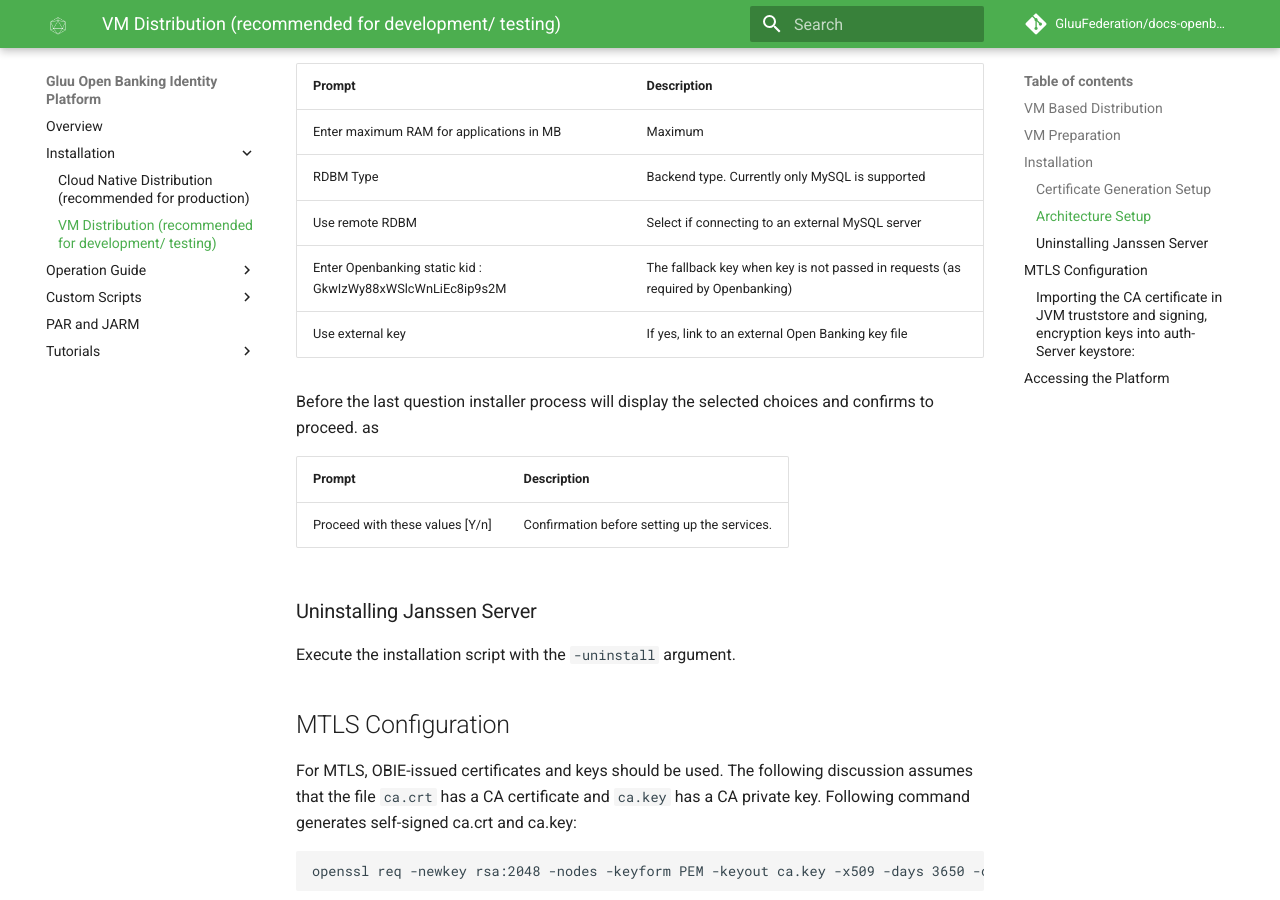
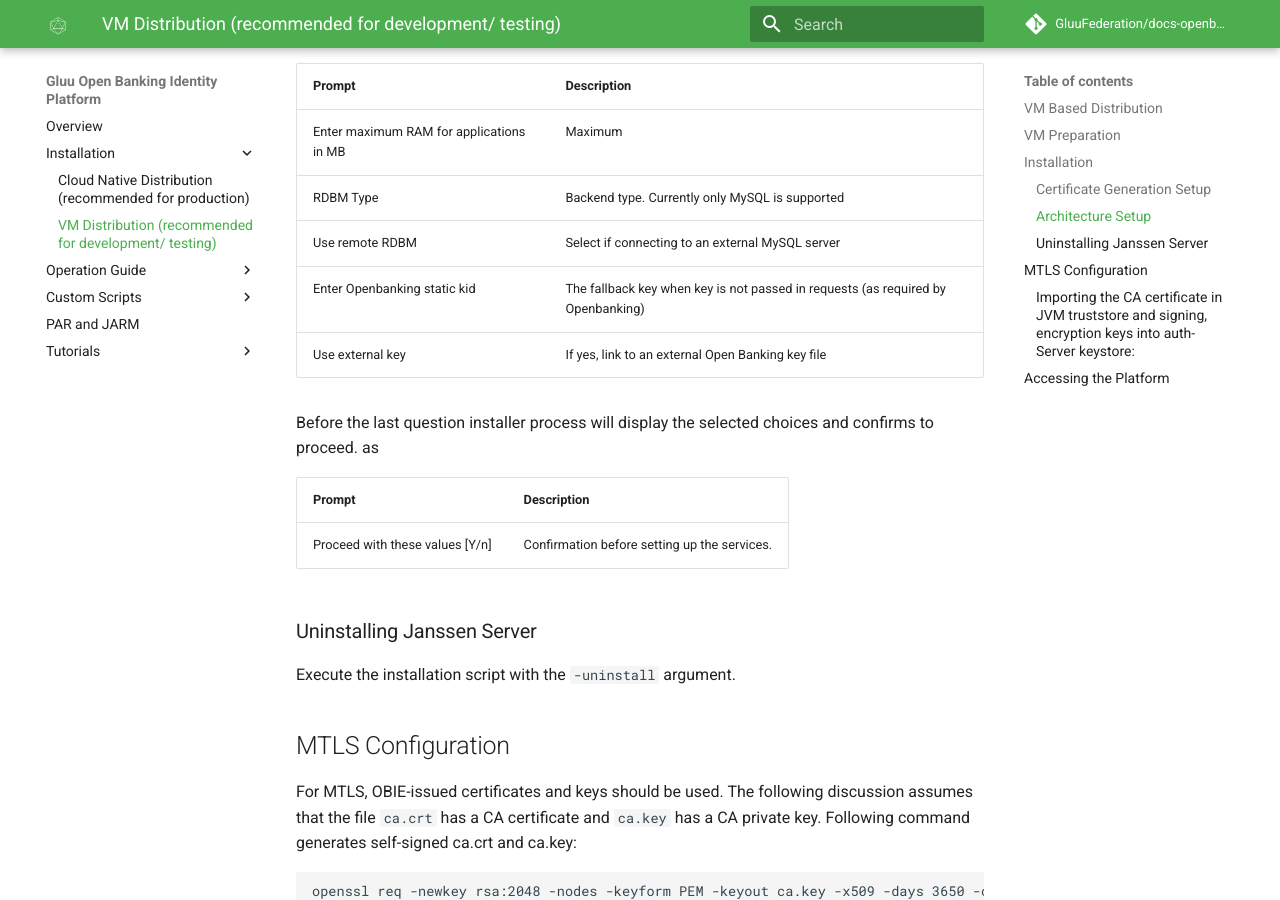
Before and after one commit to GluuFederation/docs-openbanking-prod, an MkDocs documentation site: the page built from docs/source/installvm.md, in a window 1280 px wide and 900 px high, scrolled down 1604 px. Built offline with MkDocs 1.6.1 and Material for MkDocs 9.7.7, drawn with Linux system fonts in a browser that asks for light colours; comment, search, counter and statistics services are not loaded.

Commit message:
Update installvm.md

```diff
--- a/docs/source/installvm.md
+++ b/docs/source/installvm.md
@@ -48,7 +48,7 @@ The installation script will install required tools, programs, packages and then
 | Enter maximum RAM for applications in MB | Maximum  |
 | RDBM Type | Backend type. Currently only MySQL is supported |
 | Use remote RDBM | Select if connecting to an external MySQL server |
-| Enter Openbanking static kid : GkwIzWy88xWSlcWnLiEc8ip9s2M| The fallback key when key is not passed in requests (as required by Openbanking)|
+| Enter Openbanking static kid | The fallback key when key is not passed in requests (as required by Openbanking)|
 | Use external key | If yes, link to an external Open Banking key file |
 
 Before the last question installer process will display the selected choices and confirms to proceed. as
```
